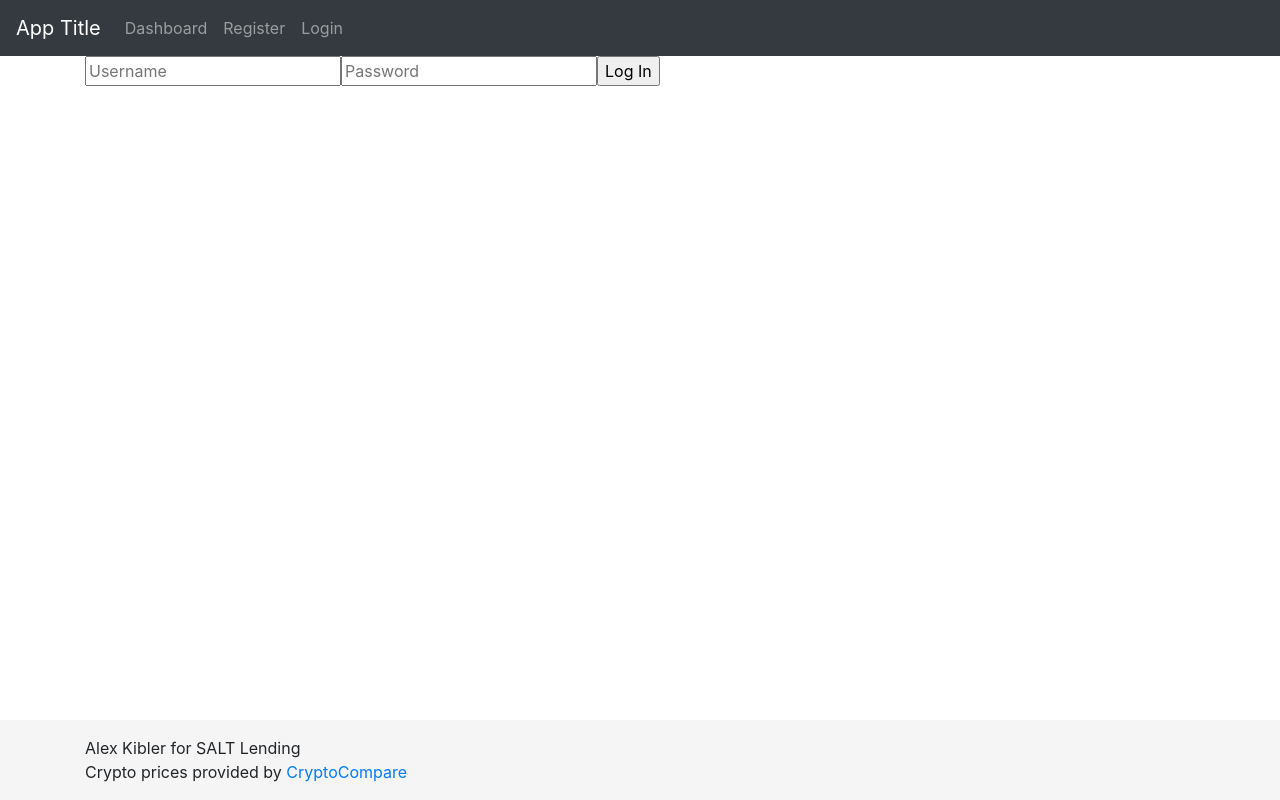
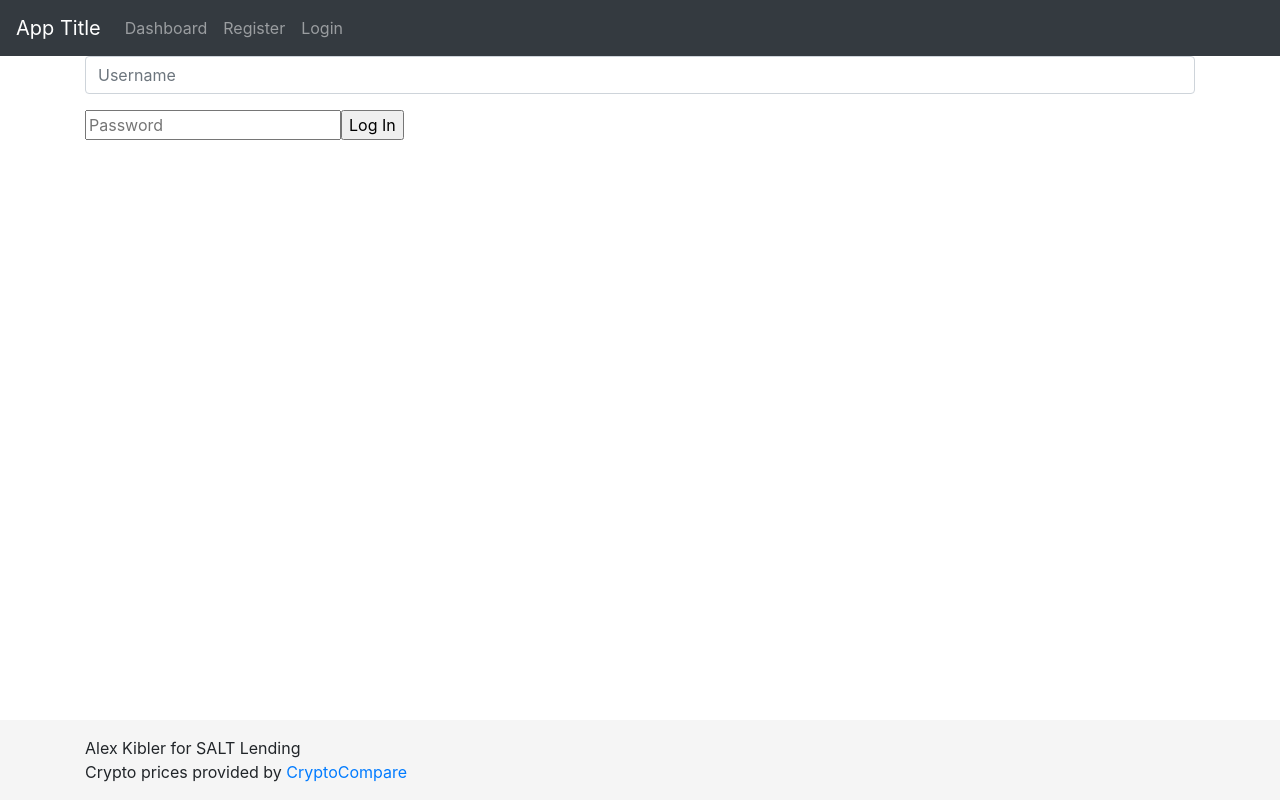
Before and after one commit to k1bs/salt-coding-challenge, a React (Create React App) app in the folder client/: page /login in a window 1280 px wide. Built offline with nearby package versions, Linux system fonts and the light colour scheme.

Commit message:
mess around with form styling on login

```diff
--- a/client/src/components/Login.jsx
+++ b/client/src/components/Login.jsx
@@ -22,7 +22,10 @@ class Login extends Component {
     return (
       <div>
         <form onSubmit={(e) => this.props.handleLoginSubmit(e, this.state)}>
-          <input type='text' name='username' value={this.state.username} placeholder='Username' onChange={this.handleInputChange} />
+          <div className='form-group'>
+            <input type='text' name='username' className='form-control' value={this.state.username} placeholder='Username' onChange={this.handleInputChange} />
+
+          </div>
           <input type='password' name='password' value={this.state.password} placeholder='Password' onChange={this.handleInputChange} />
           <input type='submit' value='Log In' />
         </form>
```
